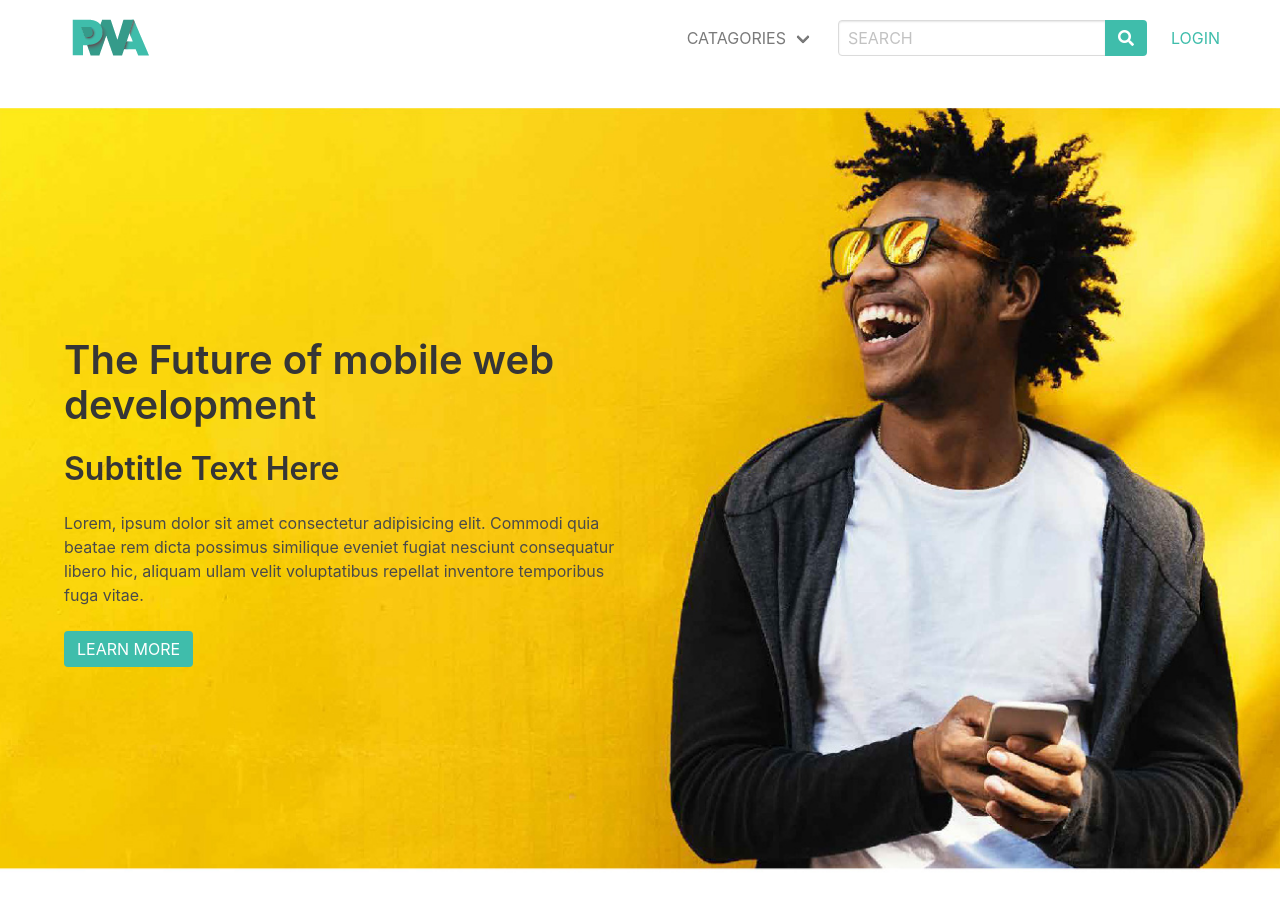
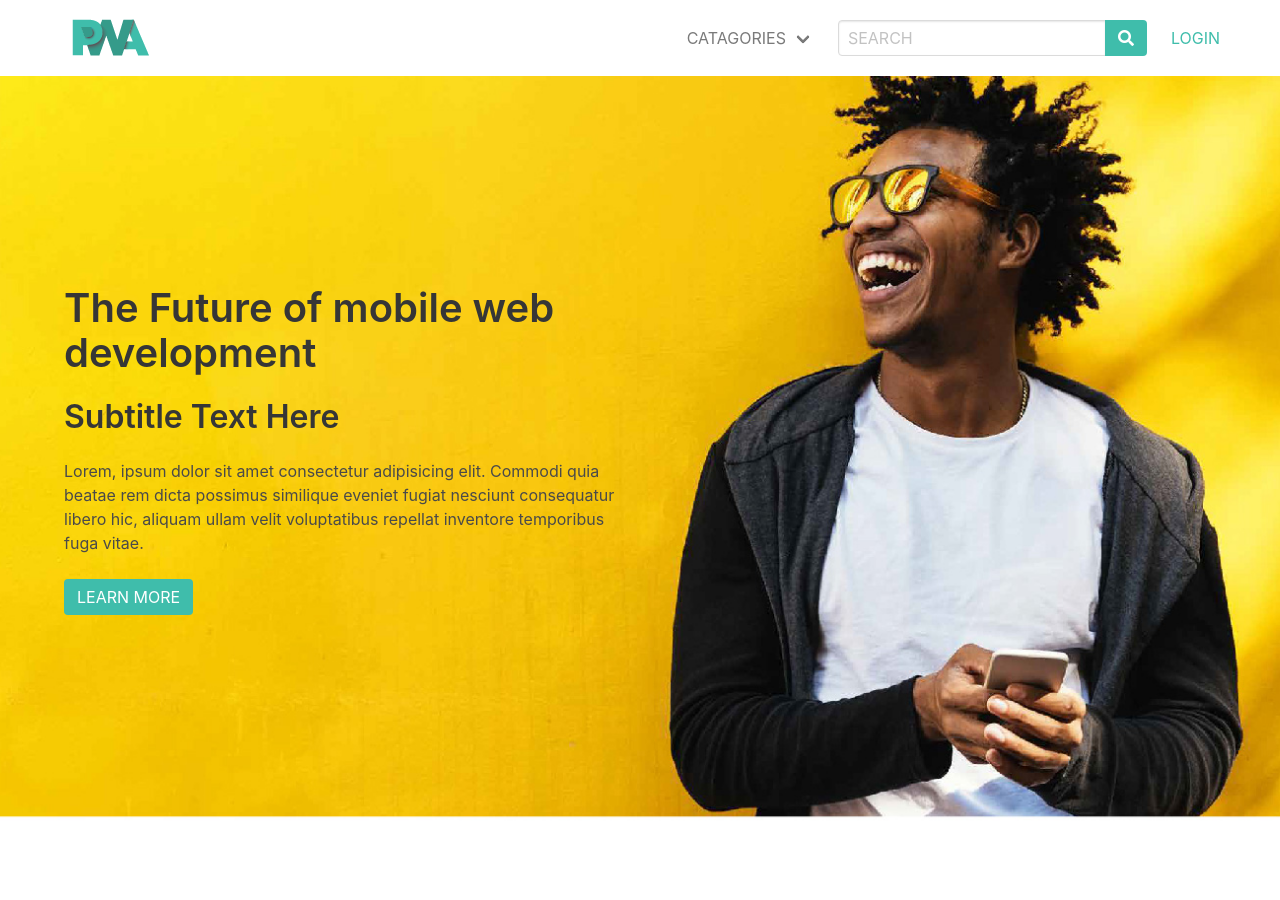
Before and after one commit to scannedmedia/PWA-Cafe, a Jekyll site: the page built from index.markdown, in a window 1280 px wide and 900 px high. Built offline with Jekyll 4.4.1, drawn with Linux system fonts in a browser that asks for light colours; nearby versions of some CDN libraries.

Commit message:
file paths

```diff
--- a/CNAME
+++ b/CNAME
@@ -1 +1 @@
-pwacafe.siteleaf.net
+pwa-cafe.siteleaf.net
--- a/_layouts/default.html
+++ b/_layouts/default.html
@@ -1,5 +1,5 @@
 <!DOCTYPE html>
-<html class="has-navbar-fixed-top" lang="en">
+<html lang="en">
 {% capture root_url %}{{ site.root | strip_slash }}{% endcapture %}
 <head>
   {% include head.html %}
--- a/assets/CSS/styles.css
+++ b/assets/CSS/styles.css
@@ -1,6 +1,8 @@
 @charset "utf-8";
 /* CSS Document */
-
+body {
+  overflow: hidden;
+}
 /* overrides */
 .navbar-item img {
     max-height: 60px;
```
Also changed, not shown: 2 other files.
